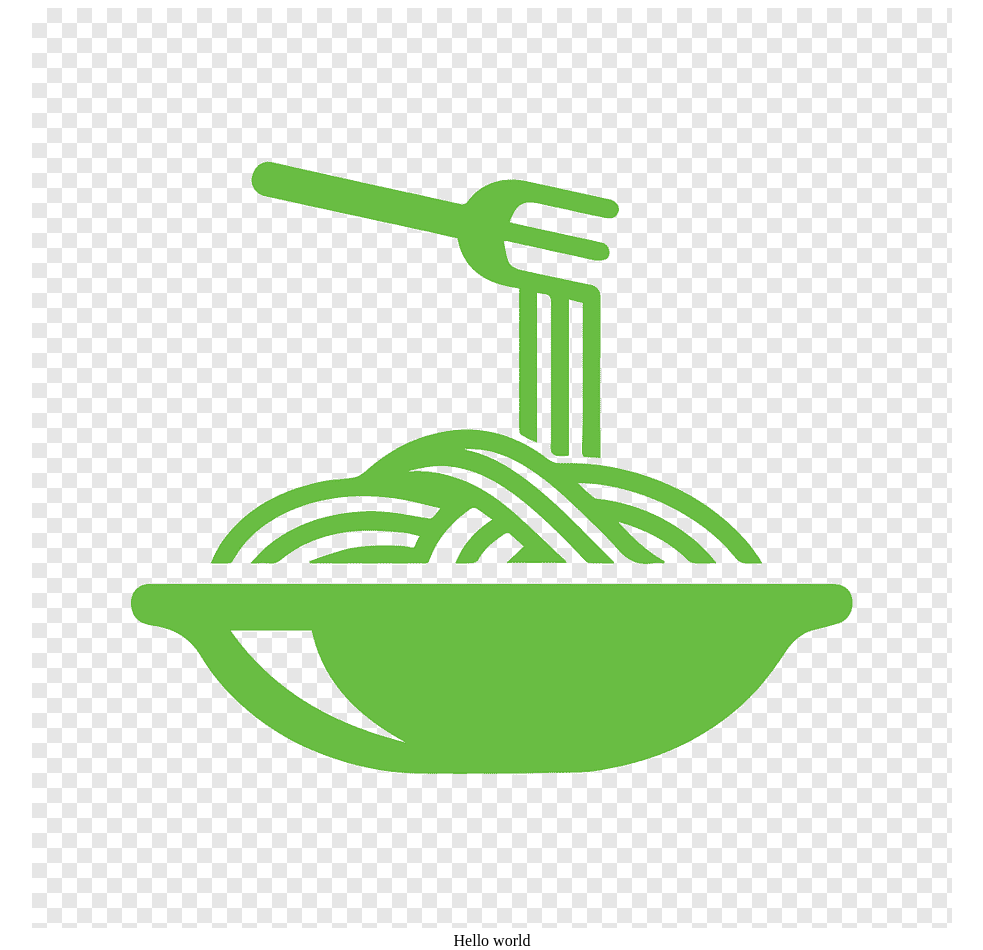
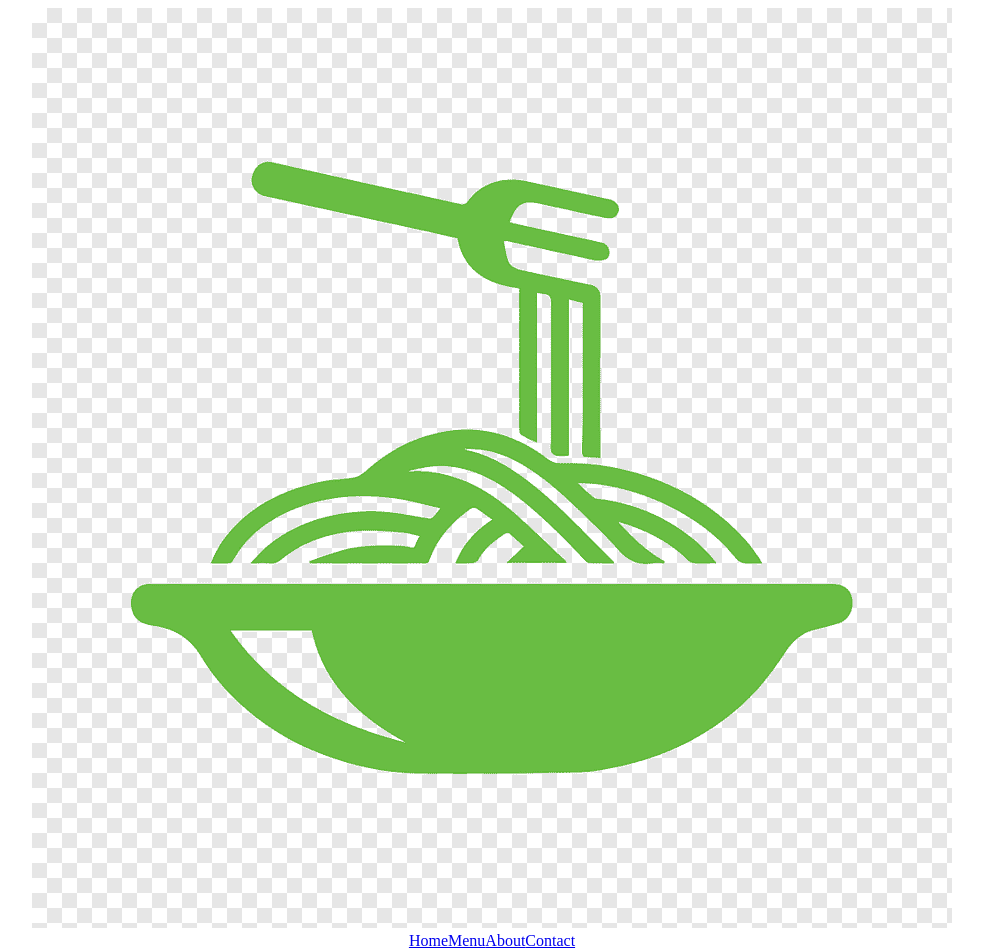
Before and after one commit to keneogu/pasta-restaurant, a React (Create React App) app: page / in a window 1280 px wide. Shown: the top 950 px of the page, without its empty margins (148-1131 px from the left). Built offline with nearby package versions, Linux system fonts and the light colour scheme.

Commit message:
Add navbar links

```diff
--- a/src/components/Navbar.js
+++ b/src/components/Navbar.js
@@ -1,5 +1,6 @@
 import React from "react";
 import Logo from "../assets/pasta-logo.png";
+import { Link } from 'react-router-dom';
 
 function Navbar() {
   return (
@@ -7,7 +8,12 @@
       <div className="leftSide">
         <img src={Logo} />
       </div>
-      <div className="rightSide"></div>
+      <div className="rightSide">
+        <Link to='/'>Home</Link>
+        <Link to='/menu'>Menu</Link>
+        <Link to='/about'>About</Link>
+        <Link to='/contact'>Contact</Link>
+      </div>
     </div>
   );
 }
```
